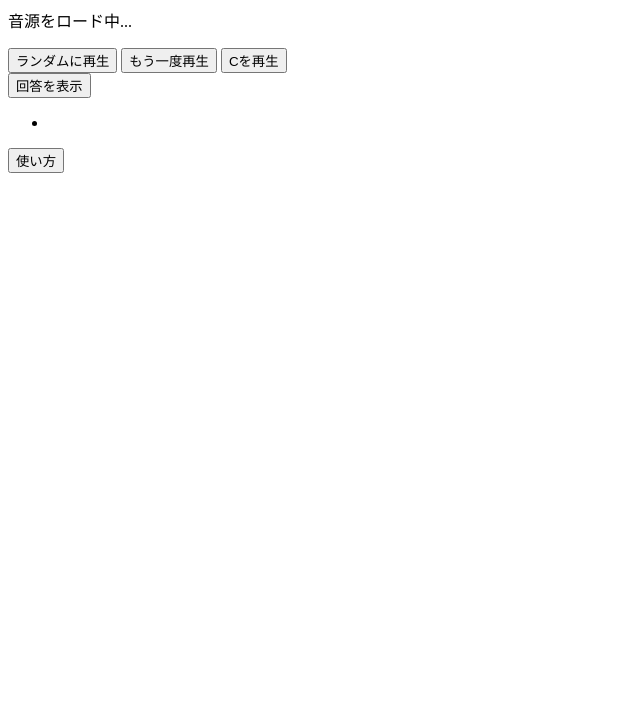
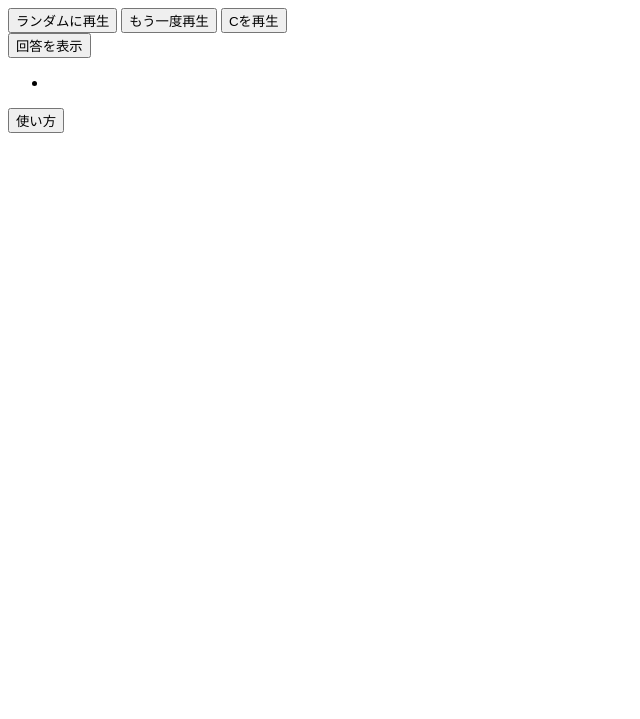
Before and after one commit to maumau613081/RelativePitchTrainer, a plain HTML site: page index.html in a window 1280 px wide. Shown: the part 81-800 px from the top of the page, without its empty margins (0-640 px from the left). Drawn offline with Linux system fonts and the light colour scheme.

Commit message:
Update index.html

```diff
--- a/index.html
+++ b/index.html
@@ -9,7 +9,6 @@
 </head>
 <body>
     <h1>相対音感トレーナー</h1>
-    <p id="status">音源をロード中...</p>
     <div class="buttons">
         <button id="randomBtn">ランダムに再生</button>
         <button id="againBtn">もう一度再生</button>
```
